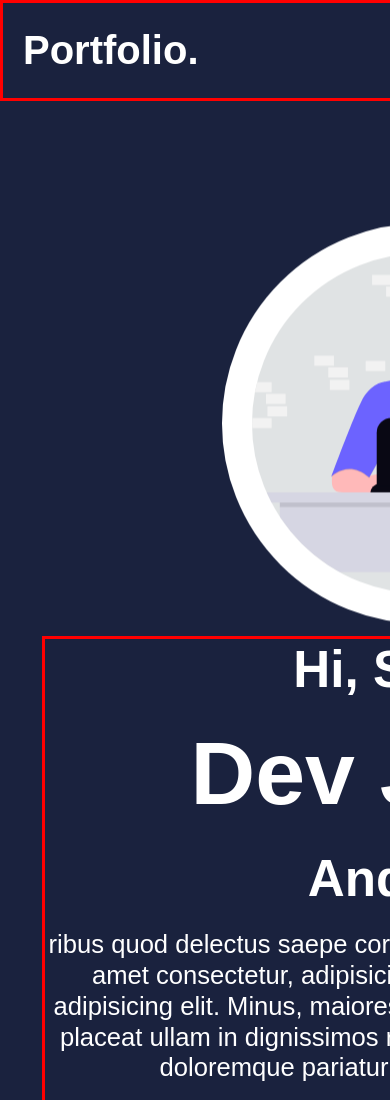
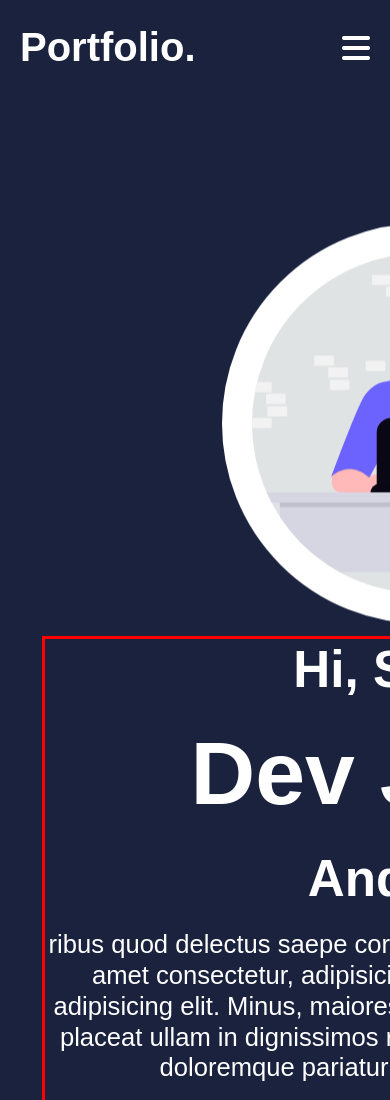
Before and after one commit to Sultan9463/-Portfolio, a plain HTML site: page index.html in a window 390 px wide. Shown: the top 1100 px of the page. Drawn offline with Linux system fonts and the light colour scheme.

Commit message:
projet portfolio

```diff
--- a/style.css
+++ b/style.css
@@ -823,10 +823,6 @@ header .fa-solid {
     footer {
         flex-direction: column-reverse;
     }
-    header{
-        width: 984px;
-        border: solid red;
-    }
 
 
 
```
Also changed, not shown: 1 other file.
